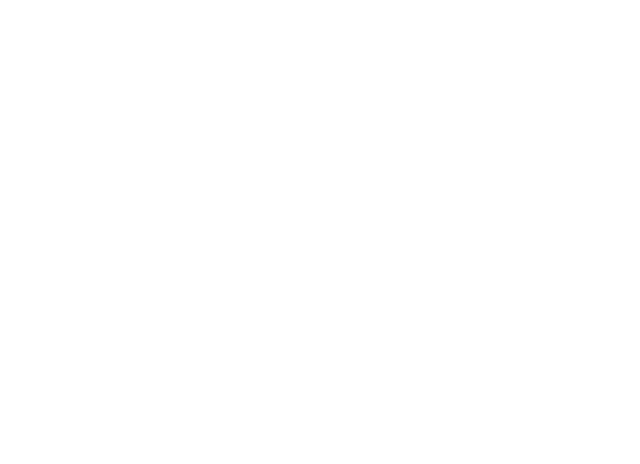
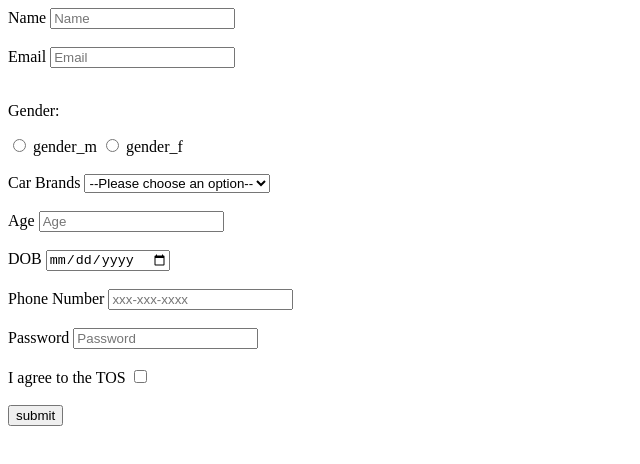
Before and after one commit to acciojob/signup-form-car-pratibha-rt, a website: page main.html in a window 1280 px wide. Shown: the whole page, without its empty margins (0-640 px from the left). Drawn offline with Linux system fonts and the light colour scheme.

Commit message:
created a submission

```diff
--- a/main.html
+++ b/main.html
@@ -10,6 +10,55 @@
 	<!-- the entire body must be written by student -->
     <script type="text/javascript" src="./script.js">
 </script>
+	<form method="post">
+		<label for="name">Name</label>
+		<input id="name" type="text" placeholder="Name" required/>
+		<br><br>
+
+		<label for="email">Email</label>
+		<input id="email" type="email" placeholder="Email" required />
+		<br><br>
+
+		<p>Gender:</p>
+		<input name="gender" id="gender_m" type="radio" required/>
+		<label for="gender-m">gender_m</label>
+
+		<input name="gender" id="gender_f" type="radio" required/>
+		<label for="gender_f">gender_f</label>
+		<br><br>
+
+		<label for="cars">Car Brands</label>
+		<select id="cars">
+			<option value=" ">--Please choose an option--</option>
+			<option value="1">mercedes</option>
+			<option value="2">bmw</option>
+		</select>
+		<br><br>
+
+		<label for="age">Age</label>
+		<input type="number" id="age" placeholder="Age" required />
+		<br><br>
+
+		<label for="dob">DOB</label>
+		<input id="dob" type="date" />
+		<br><br>
+
+		<label for="tel">Phone Number</label>
+		<input id="tel" type="number" placeholder="xxx-xxx-xxxx" required>
+		<br><br>
+
+		<label for="password">Password</label>
+		<input id="password" type="password" placeholder="Password" required />
+		<br><br>
+
+		<label for="tos">I agree to the TOS</label>
+		<input id="tos" type="checkbox" required>
+		<br><br>
+
+		<button type="submit">submit</button>
+
+
+	</form>
 
 </body>
 
```
